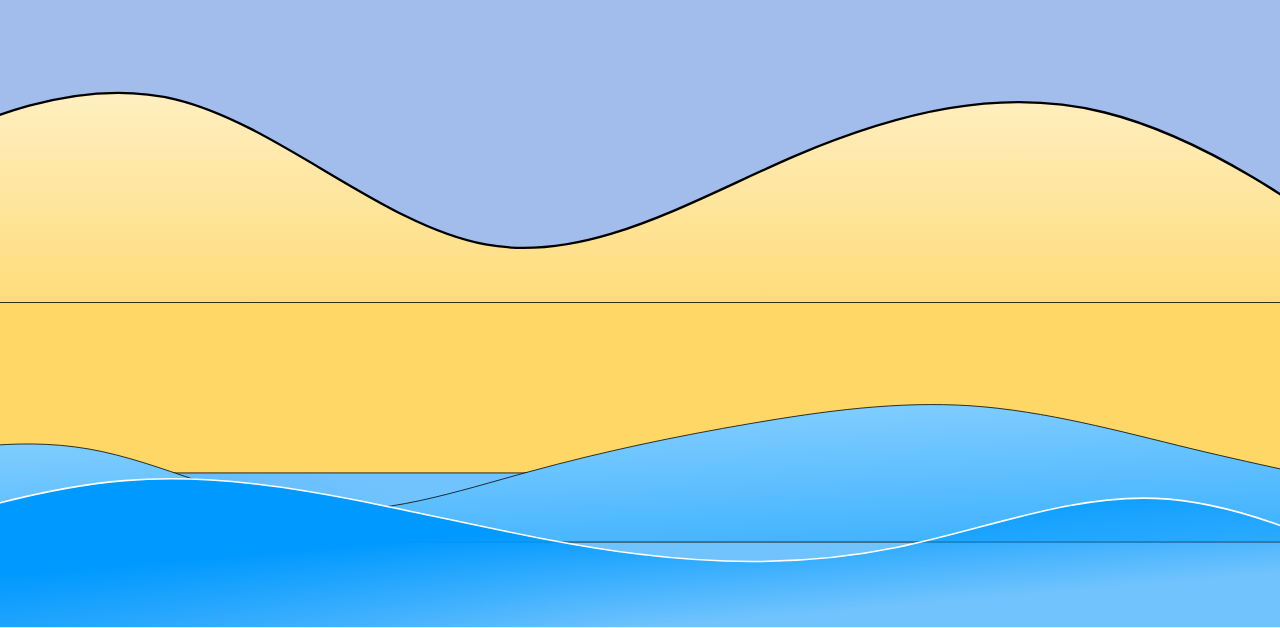
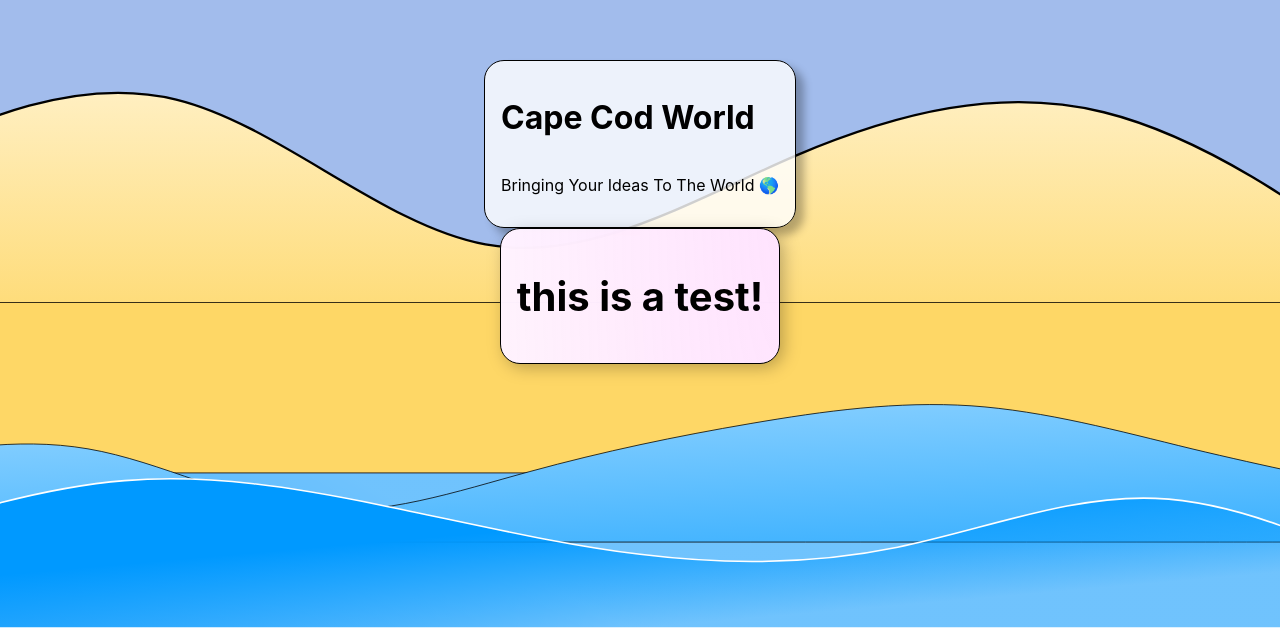
Before and after one commit to petercr/SanTan, a Next.js app: page / in a window 1280 px wide. Shown: the part 172-800 px from the top of the page. Built offline with nearby package versions, Linux system fonts and the light colour scheme.

Commit message:
🛠️ work in progress index file

```diff
--- a/pages/index.tsx
+++ b/pages/index.tsx
@@ -1,6 +1,8 @@
 import type { NextPage } from 'next';
 import Head from 'next/head';
 import Image from 'next/image';
+import Card from '../components/Card';
+import HeaderCard from '../components/HeaderCard';
 import styles from '../styles/Home.module.css';
 
 const Home: NextPage = () => (
@@ -12,9 +14,9 @@ const Home: NextPage = () => (
     </Head>
 
     <main>
-      <div className={styles.landingCard}>
-        <h1>Cape Cod World</h1>
-        <p>Bringing Your Ideas To The World 🌎</p>
+      <div className={styles.mainContent}>
+        <Card />
+        <HeaderCard text="this is a test!" />
       </div>
       <Image
         src="/beach_backdrop.svg"
```
